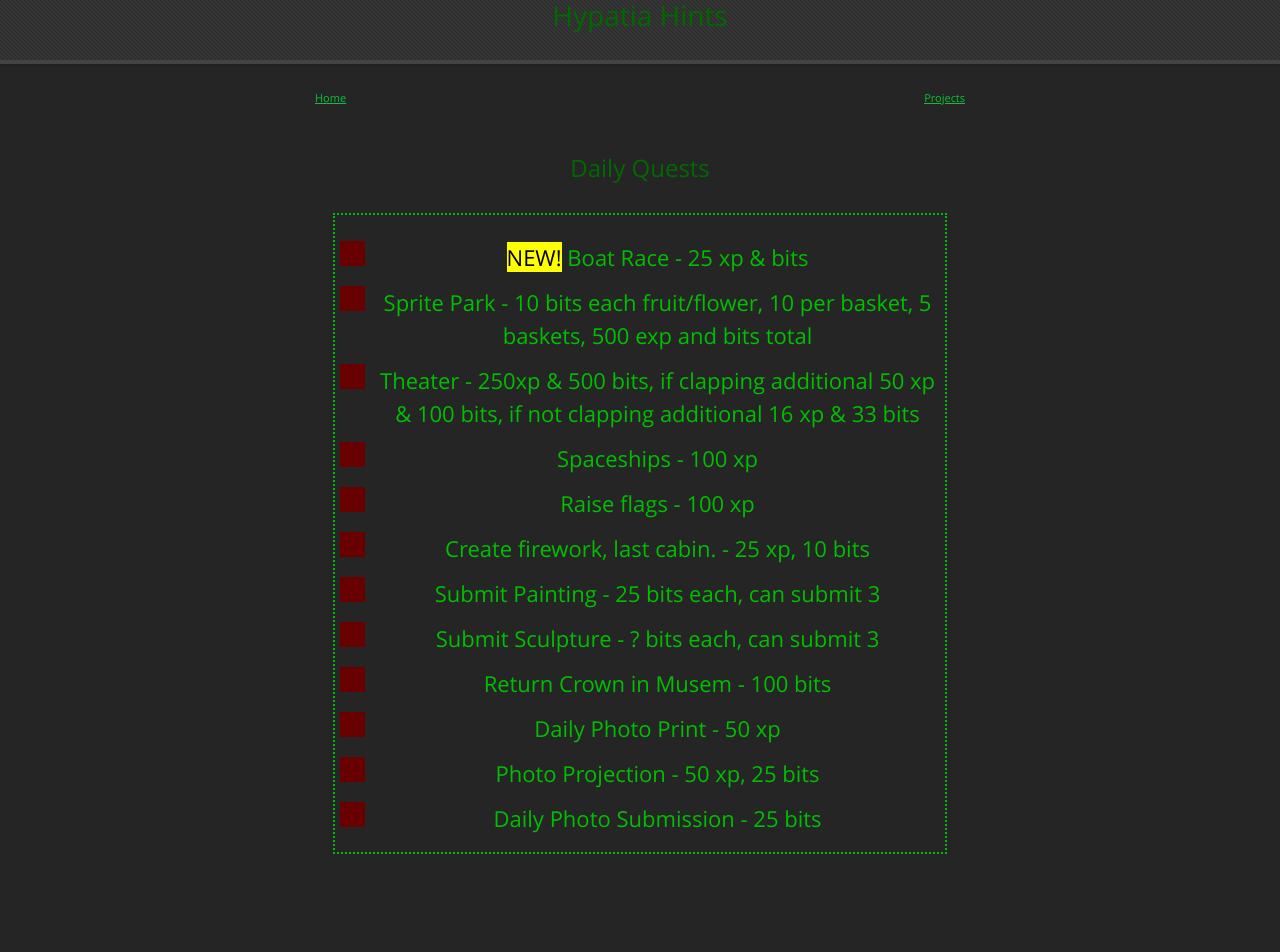
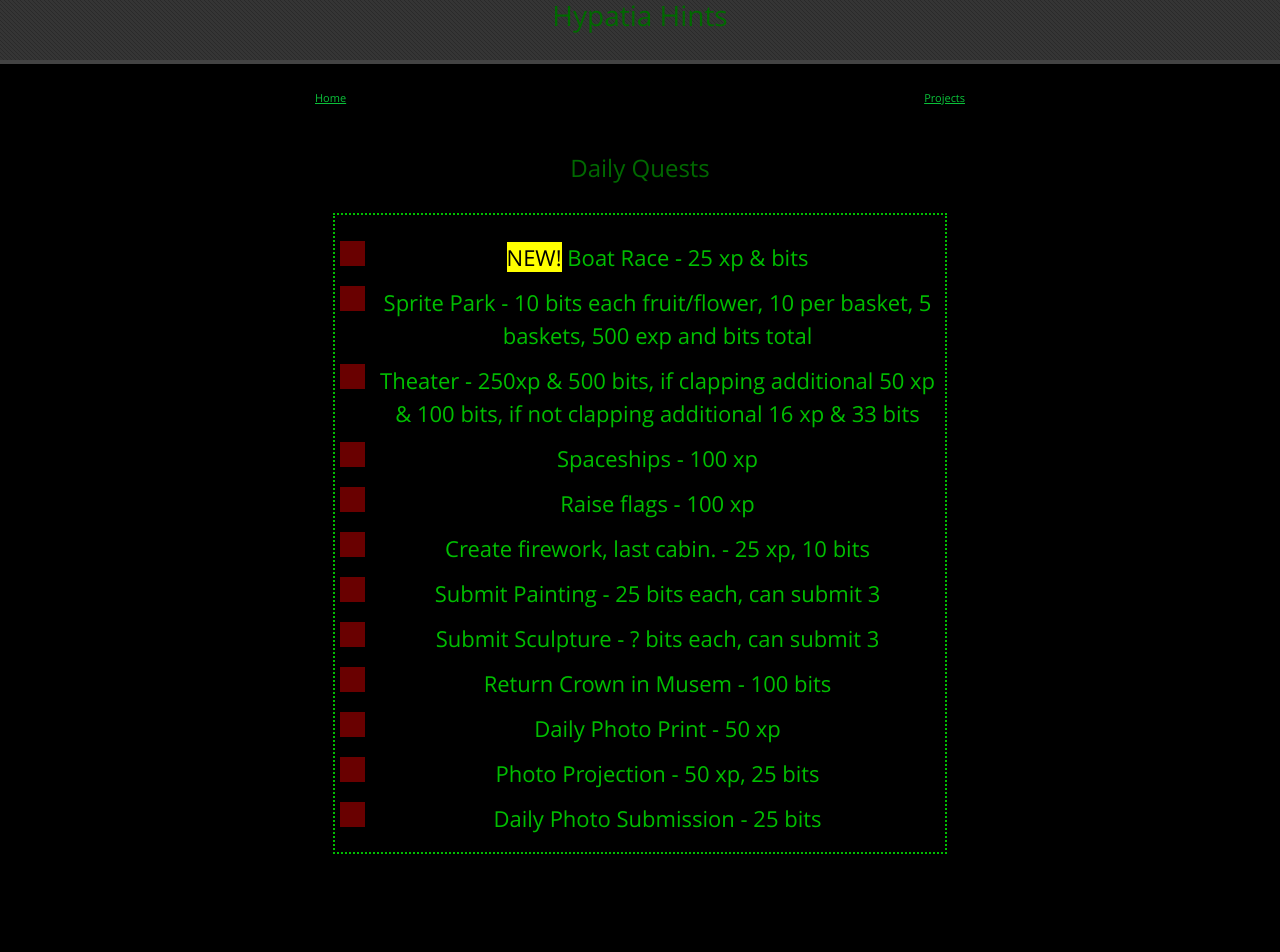
Before and after one commit to LunarTiger/hypatia, a Jekyll site: the page built from index.md, in a window 1280 px wide and 1400 px high. Shown: the top 952 px of the window. Built offline with Jekyll 4.4.1, drawn with Linux system fonts in a browser that asks for light colours; our own code applies the rules of GitHub Pages for plain Markdown files; grey boxes are pictures that could not be loaded.

Commit message:
Update style.scss

```diff
--- a/assets/css/style.scss
+++ b/assets/css/style.scss
@@ -5,6 +5,8 @@
 
 body {
     text-align:center;
+	background-image: none;
+    background-color: #000000;
     color: #00be00;
 }
 
```
